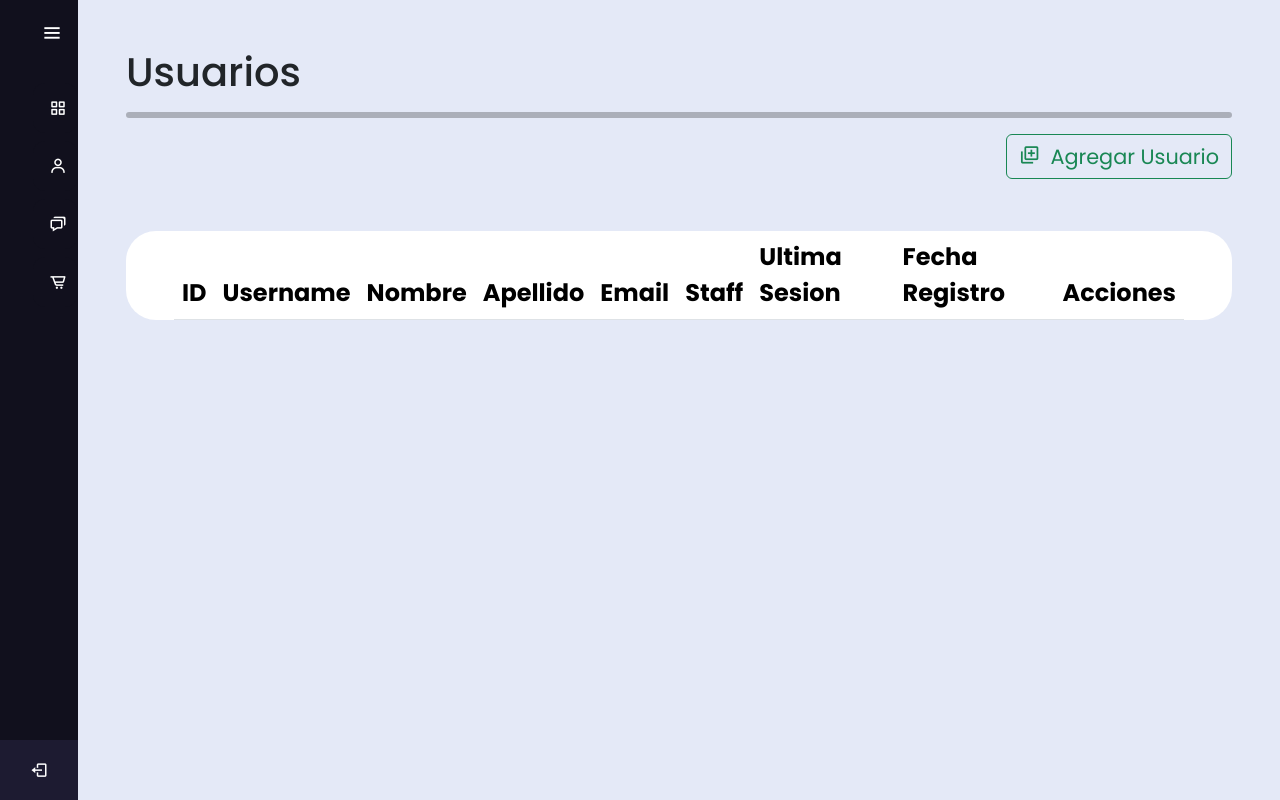
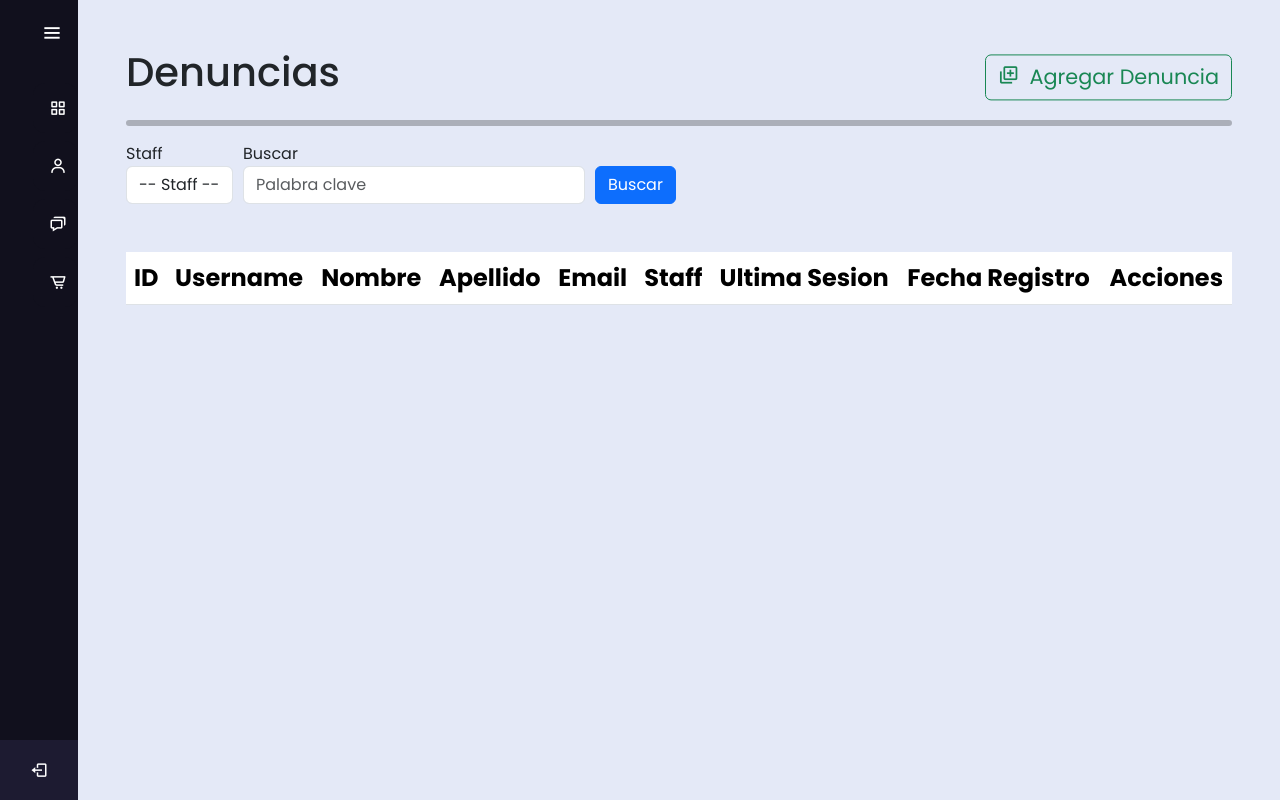
Before and after one commit to gaos180/denuncias, a Django app: page /lista_user/ in a window 1280 px wide. Run offline with Django 5.2, Linux system fonts and the light colour scheme; the visitor is signed in with stand-in values (Sample User, id 1); data comes from the database, SQL or seed files in the repository; lists and menus that the app fills with data are empty; some libraries are stand-ins or nearby versions.

Commit message:
se añaden filtrados en vista de administrador para el manejo de denuncias y cuentas de usuario

```diff
--- a/sistema_denuncias/denuncias_ciudadanas/website/templates/website/lista_user.html
+++ b/sistema_denuncias/denuncias_ciudadanas/website/templates/website/lista_user.html
@@ -5,17 +5,34 @@
 
 
 
-<div>
-  <H1>Usuarios</H1>
-  <hr style="border: 3px solid black; border-radius: 5px;">
+<div style="display: flex; justify-content: space-between; align-items: center;">
+  <h1>Denuncias</h1>
   <div class="text-end pb-1">
-      <a href="" class="btn btn-outline-success" style="font-size: 1.3rem;">
-        <i class='bx bx-add-to-queue'>
-          <span>Agregar Usuario</span>
-        </i>
-      </a>
+    <a href="{% url 'registro_denuncia' %}" class="btn btn-outline-success" style="font-size: 1.3rem;">
+      <i class='bx bx-add-to-queue'>
+        <span>Agregar Denuncia</span>
+      </i>
+    </a>
   </div>
-  <div class="container_2 px-5">
+</div>
+<hr style="border: 3px solid black; border-radius: 5px;">
+<form action="" method="GET" class="filter-form" style="display: flex; align-items: center; gap: 10px;">
+  <div class="form-group">
+      <label for="is_staff">Staff</label>
+      <select class="form-control" id="is_staff" name="is_staff">
+          <option value="">-- Staff --</option>
+          <option value="true" {% if request.GET.is_staff == "true" %}selected{% endif %}>Sí</option>
+          <option value="false" {% if request.GET.is_staff == "false" %}selected{% endif %}>No</option>
+      </select>
+  </div>
+  <div class="form-group" style="display: flex; align-items: center; gap: 10px;">
+    <div>
+        <label for="query">Buscar</label>
+        <input type="text" class="form-control" id="query" name="query" placeholder="Palabra clave" value="{{ request.GET.query }}">
+    </div>
+    <button type="submit" class="btn btn-primary" style="margin-top: 24px;">Buscar</button>
+</div>
+</form>
   <table class="mt-5 table table-hover table-responsive">
     <thead>
       <tr>
--- a/sistema_denuncias/denuncias_ciudadanas/website/views.py
+++ b/sistema_denuncias/denuncias_ciudadanas/website/views.py
@@ -12,6 +12,7 @@ from django.contrib.auth.models import User
 from django.contrib.auth import get_user_model
 #from django.contrib.auth.decorators import login_required
 from .forms import RegistroDeUsuario
+from django.db.models import Q
 
 
 def obteniendo(request):
@@ -125,12 +126,48 @@ def administracion(request):
 def base_admin(request):
     return render(request, 'website/baseadmin.html')
 
+categorias = [
+    [0, "Lugar de explotación"],
+    [1, "Uso y/o contaminación de recursos naturales"],
+    [2, "Residuos, emisiones e inmisiones"]
+]
 
+estados = [
+    [0, "En revisión"],
+    [1, "En procedimiento"],
+    [2, "Finalizada"],
+    [3, "Rechazada"],
+    [4, "Deshabilitada"]
+]
 
 def base_admin_denuncia(request):
     registro = Denuncia.objects.all()
     usuarios = User.objects.all()
     form = RegistroDeDenuncia()
+
+    causa = request.GET.get('causa')
+    fecha_suceso = request.GET.get('fecha_suceso')
+    hora_suceso = request.GET.get('hora_suceso')
+    fecha_envio = request.GET.get('fecha_envio')
+    estado = request.GET.get('estado')
+    query = request.GET.get('query')
+
+    if causa:
+        registro = registro.filter(causa=causa)
+    if fecha_suceso:
+        registro = registro.filter(fecha_suceso=fecha_suceso)
+    if hora_suceso:
+        registro = registro.filter(hora_suceso=hora_suceso)
+    if fecha_envio:
+        registro = registro.filter(fecha_envio__date=fecha_envio)
+    if estado:
+        registro = registro.filter(estado=estado)
+    if query:
+        registro = registro.filter(
+            Q(titulo__icontains=query) |
+            Q(asunto__icontains=query) |
+            Q(username__username__icontains=query)
+        )
 
     if request.method == "POST":
         if "ver" in request.POST:
@@ -156,15 +193,34 @@ def base_admin_denuncia(request):
             denuncia.delete()
 
     context = {
-        'denuncias': registro,
-        'usuarios': usuarios,
-        'form': form,
-    }
+            'denuncias': registro,
+            'usuarios': usuarios,
+            'form': form,
+            'estados': estados,
+            'categorias': categorias,
+        }
     return render(request, 'website/lista.html', context)
 
 def base_admin_usuario(request):
+    form = RegistroDeUsuario()
     usuarios = User.objects.all()
-    form = RegistroDeUsuario()
+
+    is_staff = request.GET.get('is_staff')
+    query = request.GET.get('query')
+
+    if is_staff:
+        if is_staff.lower() == 'true':
+            usuarios = usuarios.filter(is_staff=True)
+        elif is_staff.lower() == 'false':
+            usuarios = usuarios.filter(is_staff=False)
+
+    if query:
+        usuarios = usuarios.filter(
+            Q(username__icontains=query) |
+            Q(first_name__icontains=query) |
+            Q(last_name__icontains=query) |
+            Q(email__icontains=query)
+        )
     no_puede = False
     if request.method == "POST":
         if "ver" in request.POST:
```
Also changed, not shown: sistema_denuncias/denuncias_ciudadanas/website/templates/website/lista.html (+45 -4 lines), sistema_denuncias/denuncias_ciudadanas/website/migrations/0008_alter_denuncia_estado_alter_denuncia_username.py (added).
